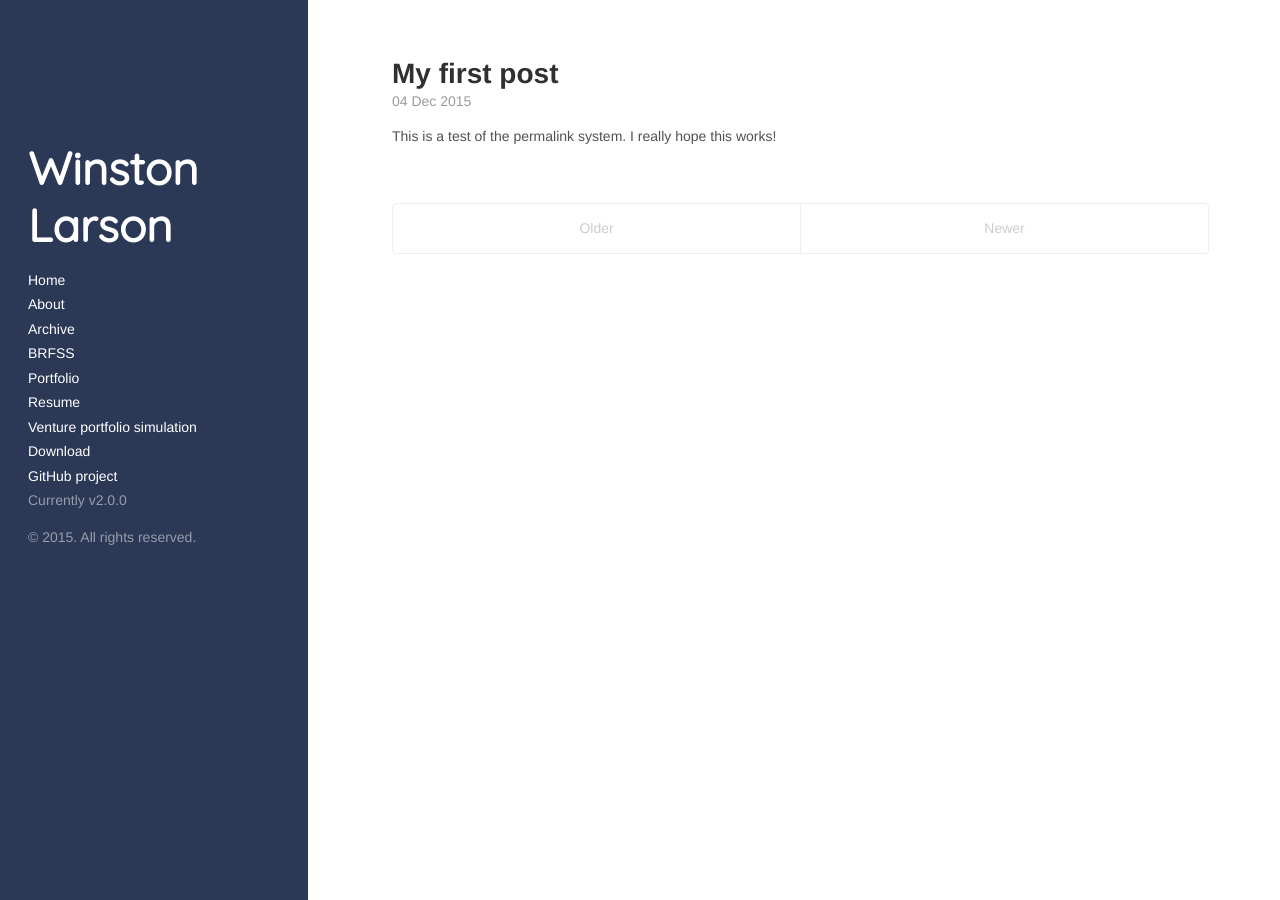
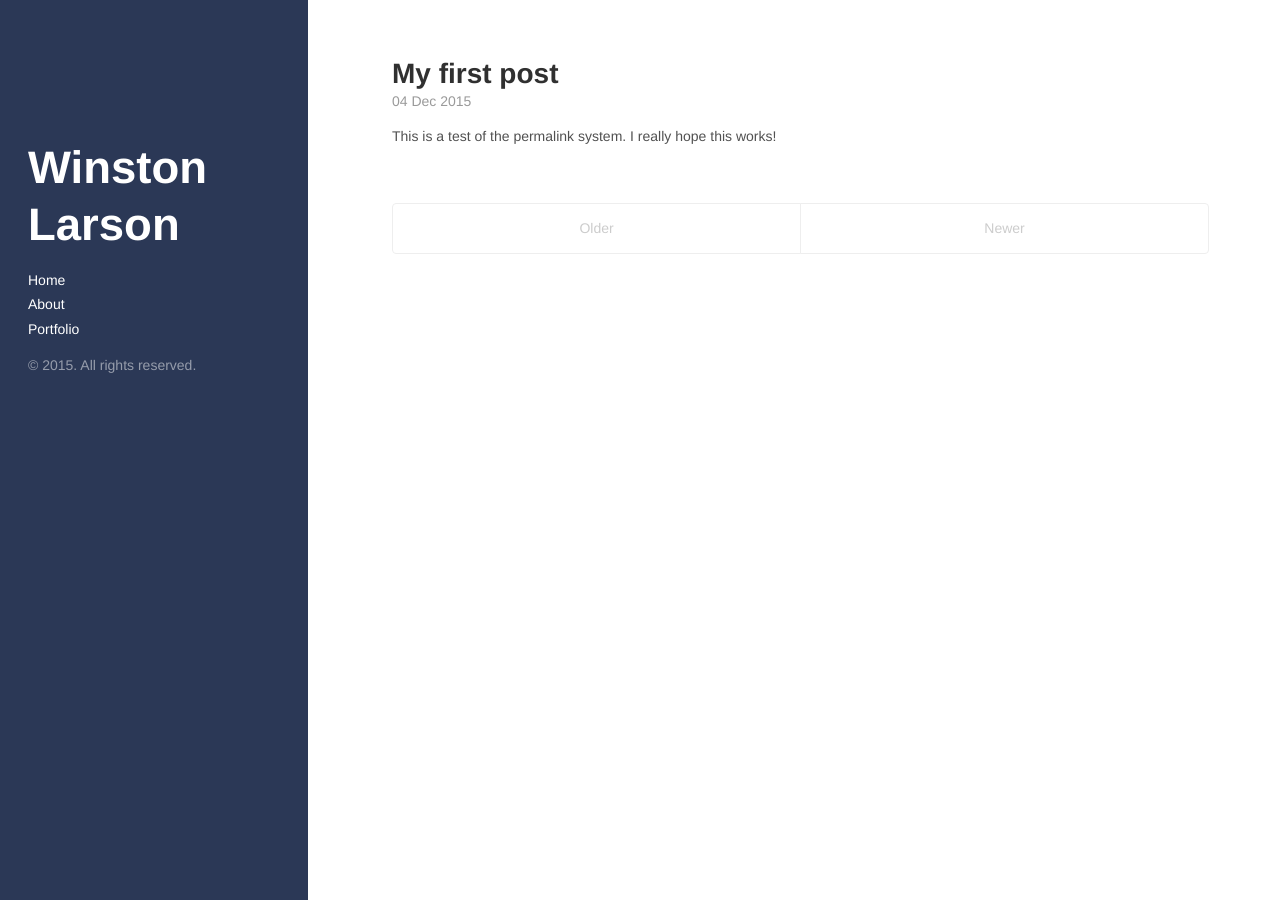
Before and after one commit to winstonlarson/old_website, a Jekyll site: the page built from index.html, in a window 1280 px wide. Built offline with Jekyll 4.4.1, drawn with Linux system fonts in a browser that asks for light colours; some web fonts are replaced; the list of posts is cut into pages by our own code.

Commit message:
cleaning sidebar

```diff
--- a/_includes/head.html
+++ b/_includes/head.html
@@ -19,7 +19,7 @@
   <link rel="stylesheet" href="{{ site.baseurl }}public/css/syntax.css">
   <link rel="stylesheet" href="{{ site.baseurl }}public/css/hyde.css">
   <!-- <link rel="stylesheet" href="http://fonts.googleapis.com/css?family=PT+Sans:400,400italic,700|Abril+Fatface"> -->
-  <link rel="stylesheet" type="text/css" href="//fonts.googleapis.com/css?family=Quicksand" />
+  <link rel="stylesheet" type="text/css" href="//fonts.googleapis.com/css?family=Spinnaker" />
 
   <!-- Icons -->
   <link rel="apple-touch-icon-precomposed" sizes="144x144" href="{{ site.baseurl }}public/apple-touch-icon-144-precomposed.png">
--- a/_includes/sidebar.html
+++ b/_includes/sidebar.html
@@ -12,11 +12,13 @@
     <nav class="sidebar-nav">
       <a class="sidebar-nav-item{% if page.url == site.baseurl %} active{% endif %}" href="{{ site.baseurl }}">Home</a>
 
+      <a class="sidebar-nav-item{% if page.url == node.url %} active{% endif %}" href="/about">About</a>
+      <a class="sidebar-nav-item{% if page.url == node.url %} active{% endif %}" href="/portfolio">Portfolio</a>
       {% comment %}
         The code below dynamically generates a sidebar nav of pages with
         `layout: page` in the front-matter. See readme for usage.
       {% endcomment %}
-
+<!--
       {% assign pages_list = site.pages %}
       {% for node in pages_list %}
         {% if node.title != null %}
@@ -25,12 +27,9 @@
           {% endif %}
         {% endif %}
       {% endfor %}
-
-      <a class="sidebar-nav-item" href="{{ site.github.repo }}/archive/v{{ site.version }}.zip">Download</a>
-      <a class="sidebar-nav-item" href="{{ site.github.repo }}">GitHub project</a>
-      <span class="sidebar-nav-item">Currently v{{ site.version }}</span>
+-->
     </nav>
 
-    <p>&copy; {{ site.time | date: '%Y' }}. All rights reserved.</p>
+    <p align="bottom">&copy; {{ site.time | date: '%Y' }}. All rights reserved.</p>
   </div>
 </div>
```
Also changed, not shown: 10 other files.
